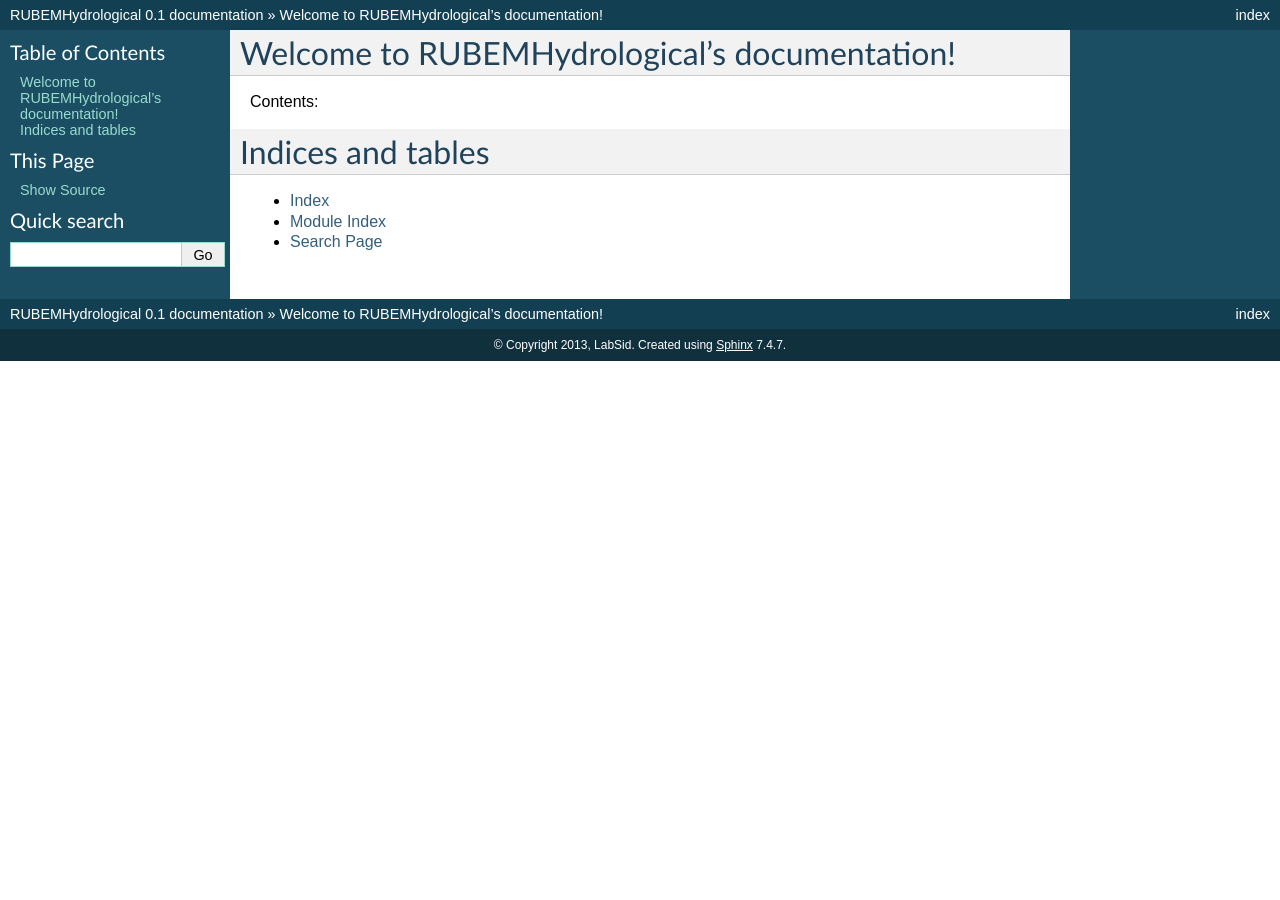
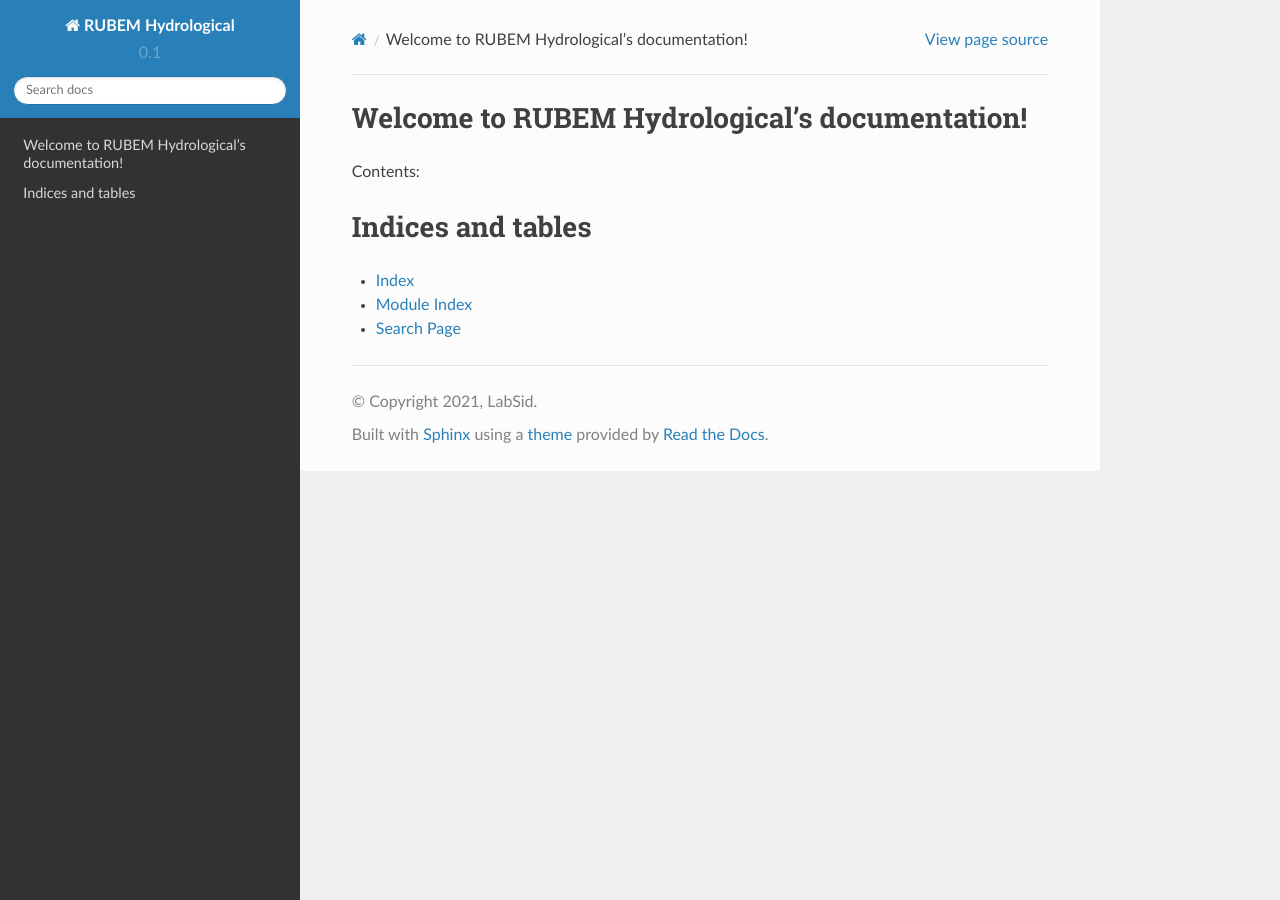
Before and after one commit to LabSid-USP/RUBEMHydrological, a Sphinx documentation site: the page built from help/source/index.rst, in a window 1280 px wide. Built offline with Sphinx 7.4.7 and the Read the Docs theme 2.0.0, drawn with Linux system fonts in a browser that asks for light colours; formulas are drawn with MathJax 3.

Commit message:
Update sphinx conf to properly generate help pages

```diff
--- a/help/source/conf.py
+++ b/help/source/conf.py
@@ -1,6 +1,6 @@
 # -*- coding: utf-8 -*-
 #
-# RUBEMHydrological documentation build configuration file, created by
+# RUBEM Hydrological documentation build configuration file, created by
 # sphinx-quickstart on Sun Feb 12 17:11:03 2012.
 #
 # This file is execfile()d with the current directory set to its containing dir.
@@ -16,7 +16,7 @@ import sys, os
 # If extensions (or modules to document with autodoc) are in another directory,
 # add these directories to sys.path here. If the directory is relative to the
 # documentation root, use os.path.abspath to make it absolute, like shown here.
-#sys.path.insert(0, os.path.abspath('.'))
+sys.path.insert(0, os.path.abspath('../../..'))
 
 # -- General configuration -----------------------------------------------------
 
@@ -25,7 +25,13 @@ import sys, os
 
 # Add any Sphinx extension module names here, as strings. They can be extensions
 # coming with Sphinx (named 'sphinx.ext.*') or your custom ones.
-extensions = ['sphinx.ext.todo', 'sphinx.ext.imgmath', 'sphinx.ext.viewcode']
+extensions = ['sphinx.ext.todo',
+              'sphinx.ext.imgmath',
+              'sphinx.ext.viewcode',
+              'sphinx.ext.autodoc',
+              'sphinx.ext.coverage',
+              'sphinx.ext.napoleon',
+              'sphinx_rtd_theme']
 
 # Add any paths that contain templates here, relative to this directory.
 templates_path = ['_templates']
@@ -40,8 +46,8 @@ source_suffix = '.rst'
 master_doc = 'index'
 
 # General information about the project.
-project = u'RUBEMHydrological'
-copyright = u'2013, LabSid'
+project = u'RUBEM Hydrological'
+copyright = u'2021, LabSid'
 
 # The version info for the project you're documenting, acts as replacement for
 # |version| and |release|, also used in various other places throughout the
@@ -91,7 +97,7 @@ pygments_style = 'sphinx'
 
 # The theme to use for HTML and HTML Help pages.  See the documentation for
 # a list of builtin themes.
-html_theme = 'default'
+html_theme = 'sphinx_rtd_theme'
 
 # Theme options are theme-specific and customize the look and feel of a theme
 # further.  For a list of options available for each theme, see the
@@ -178,7 +184,7 @@ htmlhelp_basename = 'TemplateClassdoc'
 # Grouping the document tree into LaTeX files. List of tuples
 # (source start file, target name, title, author, documentclass [howto/manual]).
 latex_documents = [
-  ('index', 'RUBEMHydrological.tex', u'RUBEMHydrological Documentation',
+  ('index', 'RUBEMHydrological.tex', u'RUBEM Hydrological Documentation',
    u'LabSid', 'manual'),
 ]
 
@@ -211,6 +217,6 @@ latex_documents = [
 # One entry per manual page. List of tuples
 # (source start file, name, description, authors, manual section).
 man_pages = [
-    ('index', 'TemplateClass', u'RUBEMHydrological Documentation',
+    ('index', 'TemplateClass', u'RUBEM Hydrological Documentation',
      [u'LabSid'], 1)
 ]
--- a/help/source/index.rst
+++ b/help/source/index.rst
@@ -3,13 +3,15 @@
    You can adapt this file completely to your liking, but it should at least
    contain the root `toctree` directive.
 
-Welcome to RUBEMHydrological's documentation!
-============================================
+Welcome to RUBEM Hydrological's documentation!
+===============================================
 
 Contents:
 
 .. toctree::
    :maxdepth: 2
+   :caption: Contents:
+
 
 Indices and tables
 ==================
```
Also changed, not shown: help/source/Plugin_QGIS_RUBEM.rst (added, +37 -0 lines), help/source/Plugin_QGIS_RUBEM.test.rst (added, +69 -0 lines), help/source/modules.rst (added, +7 -0 lines).
